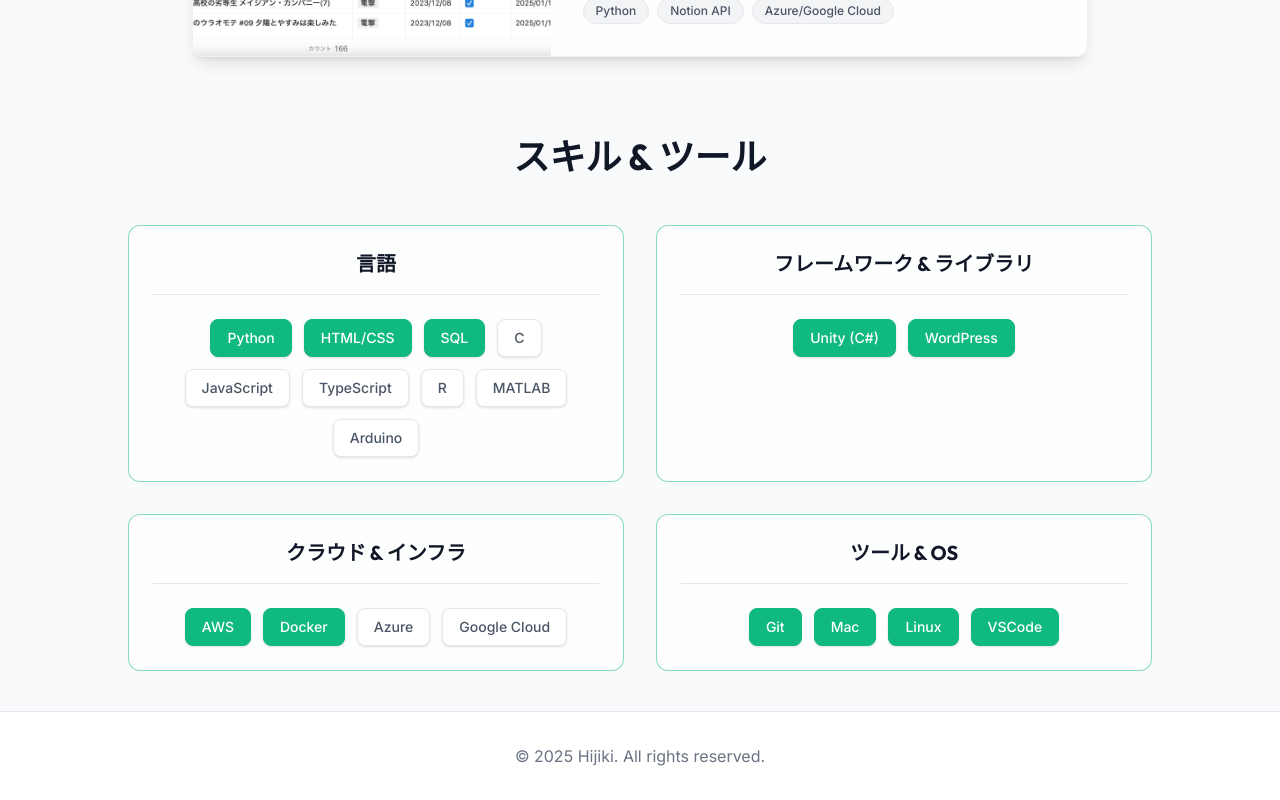
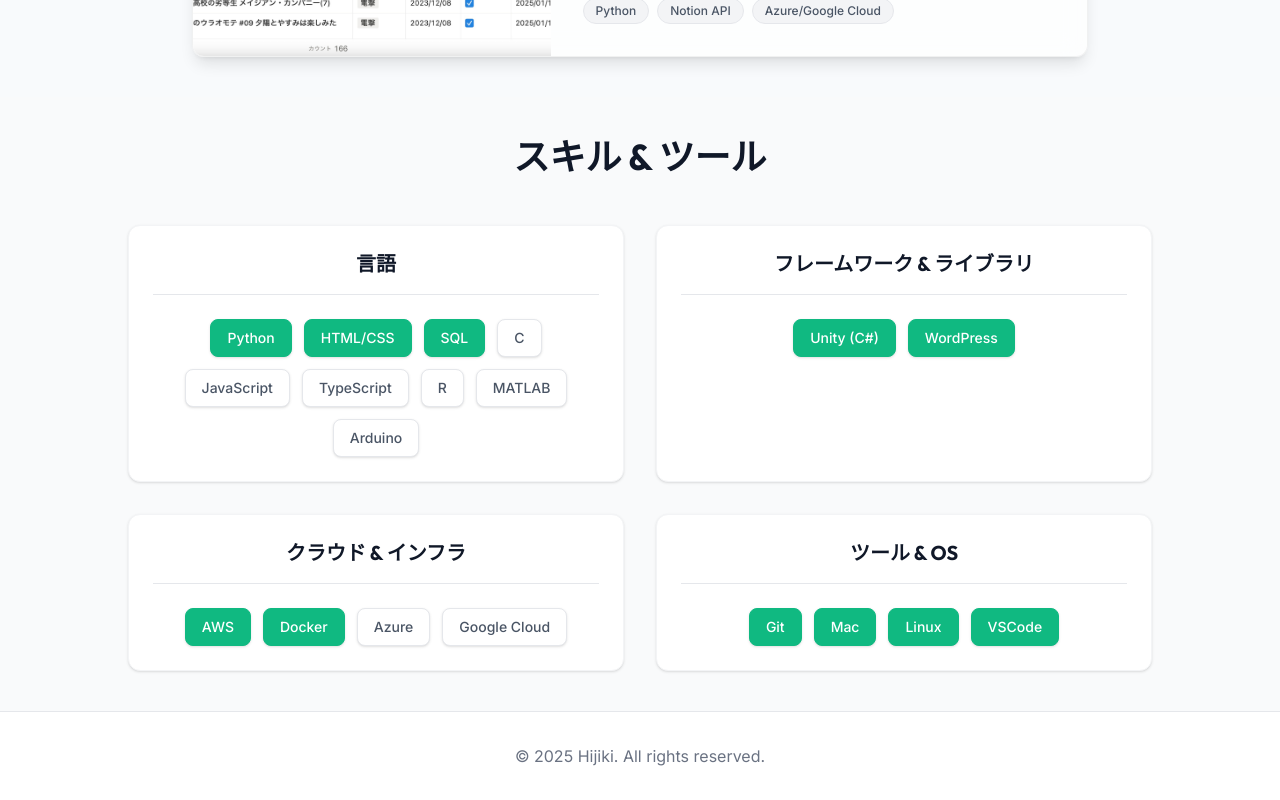
Before and after one commit to hijiki-my-dev/hijiki-my-dev.github.io, a React (Vite) app: page / in a window 1280 px wide. Shown: the part 3554-4354 px from the top of the page. Built offline with nearby package versions, Linux system fonts and the light colour scheme.

Commit message:
feat: refine portfolio design and content (projects, skills, profile)

```diff
--- a/src/components/Skills.tsx
+++ b/src/components/Skills.tsx
@@ -19,7 +19,7 @@ const Skills = () => {
 
                 <div className="grid md:grid-cols-2 gap-8 max-w-5xl mx-auto">
                     {categoryOrder.map((key) => (
-                        <div key={key} className="glass-panel shadow-none p-6 border-primary/50 transition-colors duration-300">
+                        <div key={key} className="bg-white dark:bg-white/5 p-6 rounded-xl shadow-sm border border-gray-100 dark:border-white/10 transition-colors duration-300">
                             <h3 className="text-xl font-bold mb-6 text-center border-b border-gray-200 dark:border-white/10 pb-4 text-gray-900 dark:text-white">
                                 {categories[key]}
                             </h3>
```
